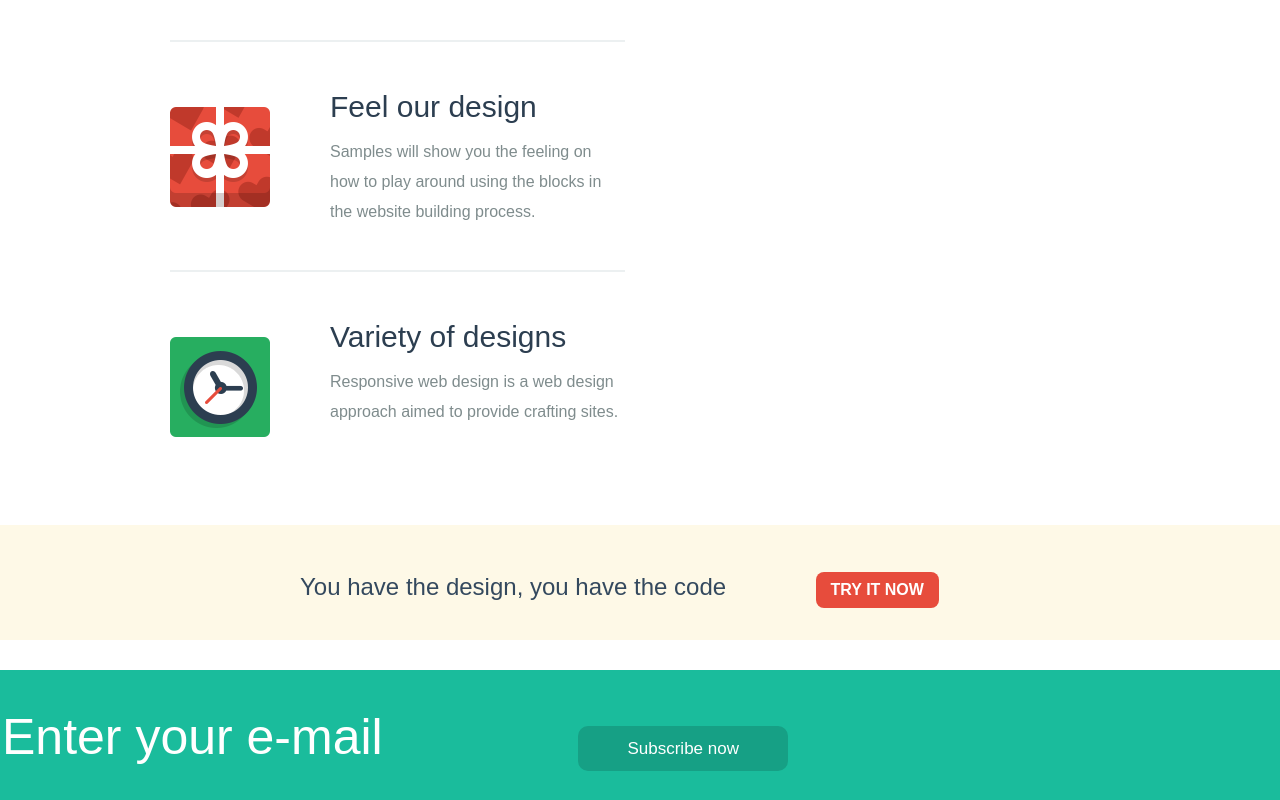
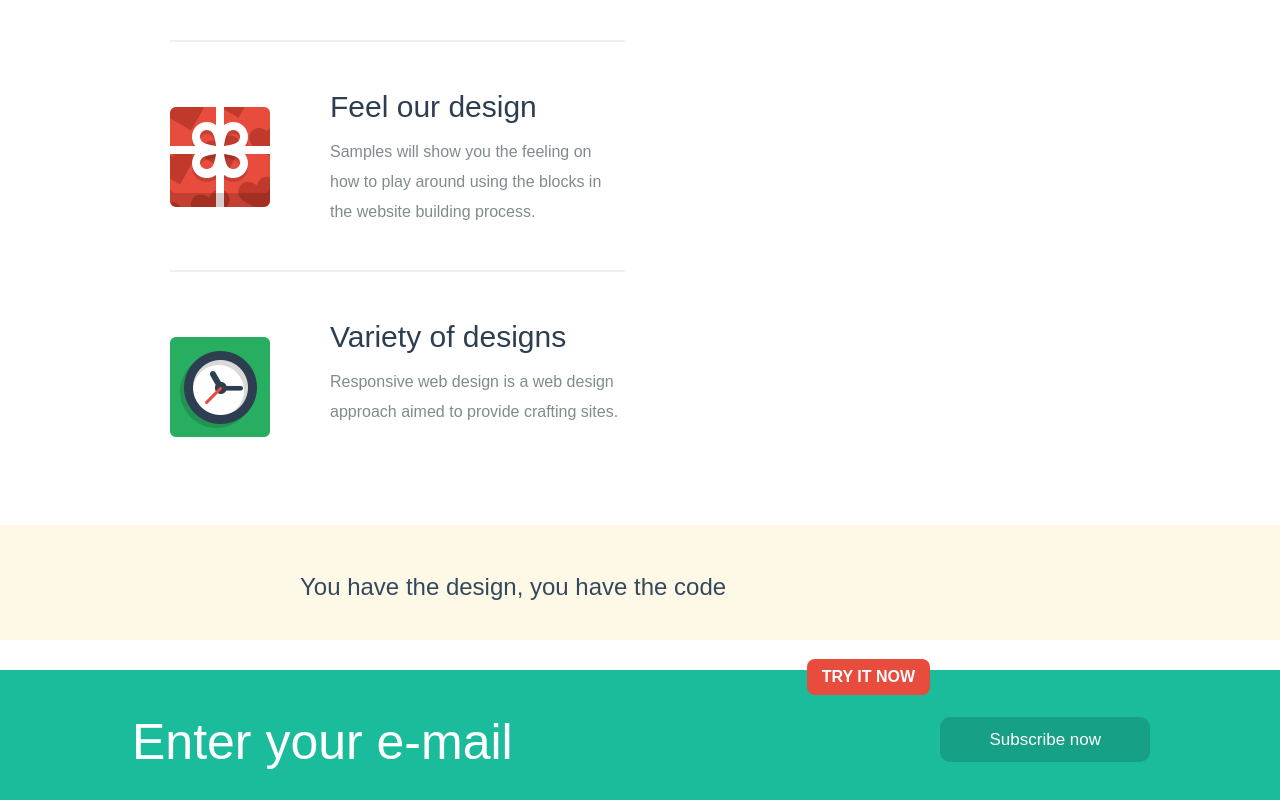
Before and after one commit to chenizzle/startup_framework_lite, a plain HTML site: page index.html in a window 1280 px wide. Shown: the part 1839-2639 px from the top of the page. Drawn offline with Linux system fonts and the light colour scheme.

Commit message:
finished block try and mail-start of nature block

```diff
--- a/index.html
+++ b/index.html
@@ -97,15 +97,21 @@
         </div>
 
         <div id="try">
-            <div class="title">You have the design, you have the code</div>
-            <a href="#">try it now</a>
+            <div class="container clearfix">
+                <div class="title">You have the design, you have the code</div>
+                <a href="#">try it now</a>
+            </div>
         </div>
 
         <div id="mail">
-            <div class="container">
+            <div class="container clearfix">
                 <input type="email" size="50" placeholder="Enter your e-mail" style="color: #ffffff;">
                 <a href="#">Subscribe now</a>
             </div>
         </div>
+
+        <div id="nature">
+
+        </div>
 </body>
 </html>
--- a/style.css
+++ b/style.css
@@ -105,12 +105,10 @@ a {
 }
 .content_wrapper {
     display: block;
-
     margin-left: 160px;
 }
 #try {
     min-width: 970px;
-
     height: 115px;
     background: #fef9e7;
 }
@@ -222,7 +220,6 @@ a {
     width: 420px;
     color: #7f8c8d;
     text-align: left;
-
     font-size: 18px;
     line-height: 30px;
 }
@@ -267,18 +264,22 @@ a {
 #try {
     margin-bottom: 30px;
     min-width: 970px;
-
     height: 115px;
     background: #fef9e7;
 }
+#try .container {
+    padding: 0 0 10px;
+    width: auto;
+}
 #try .title {
     display: inline-block;
-    padding: 30px 85px 0 300px;
     color: #34495e;
     font-size: 24px;
 }
 #try a {
     display: inline-block;
+    float: right;
+    margin: 40px 350px 0 0;
     padding: 10px 15px;
     border-radius: 8px;
     background: #e74c3c;
@@ -290,27 +291,28 @@ a {
 #mail {
     min-width: 970px;
     height: 130px;
-
     background: #1abc9c;
 }
 #mail .container {
     padding: 25px 0 10px;
-
     width: auto;
 }
 #mail .container input {
+    float: left;
+    margin: 18px 0 0 130px;
+
     width: 550px;
     height: 55px;
+    outline: none;
     border: none;
-
     background: #1abc9c;
     color: #fff;
     font-size: 50px;
-    margin: 13px 20px 0 0;
 }
 #mail .container a {
-    display: inline-block;
-    margin-bottom: 5px;
+    display: block;
+    float: right;
+    margin: 22px 130px 0 0;
     padding: 14px 49px;
     border-radius: 10px;
     background: #16a085;
@@ -321,3 +323,10 @@ a {
 ::-webkit-input-placeholder {
   color: white;
 }
+#mail .container input:focus::-webkit-input-placeholder {
+  color: #23ccab;
+}
+#nature {
+    background: url("img/nature.jpg") no-repeat;
+    width:  980px;
+}
```
Also changed, not shown: img/nature.jpg (added).
